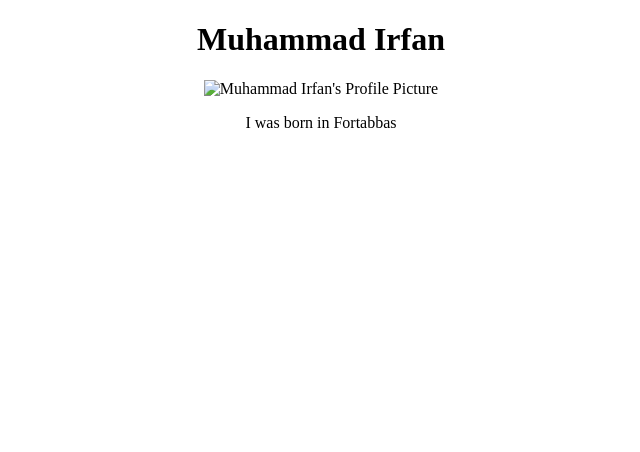
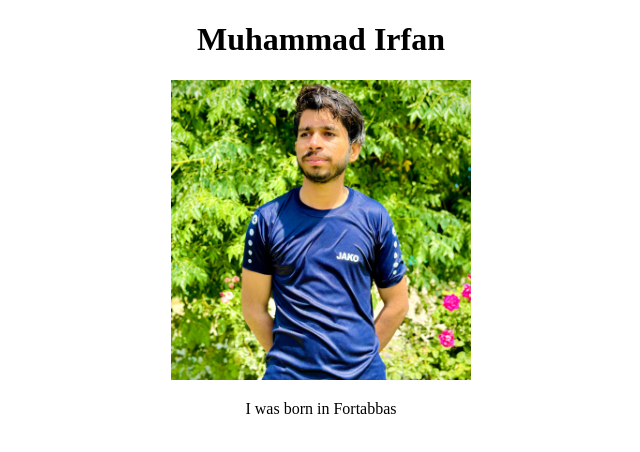
Before and after one commit to irfanPrince303/portfolio, a plain HTML site: page public/about.html in a window 1280 px wide. Shown: the whole page, without its empty margins (319-959 px from the left). Drawn offline with Linux system fonts and the light colour scheme; the site is published under a folder, as on GitHub Pages, so addresses that start at the root find nothing.

Commit message:
Update about.html

```diff
--- a/public/about.html
+++ b/public/about.html
@@ -11,8 +11,8 @@
 </head>
 <body>
     <h1>Muhammad Irfan</h1>
-    <img src="/assets/images/irfan.jpeg" alt="Muhammad Irfan's Profile Picture" style="width: 300px;
-    ">
+    <img src="../assets/images/irfan.jpeg" alt="Muhammad Irfan's Profile Picture" style="width: 300px;
+    " />
     <p>I was born in Fortabbas</p>
 </body>
 </html>
```
